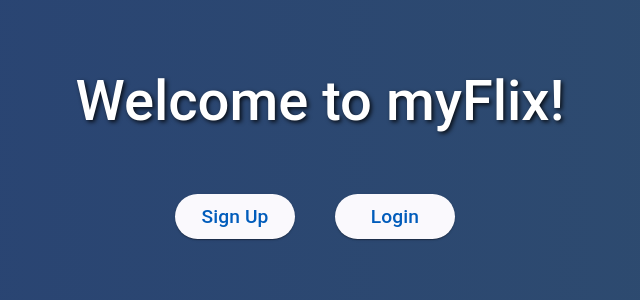
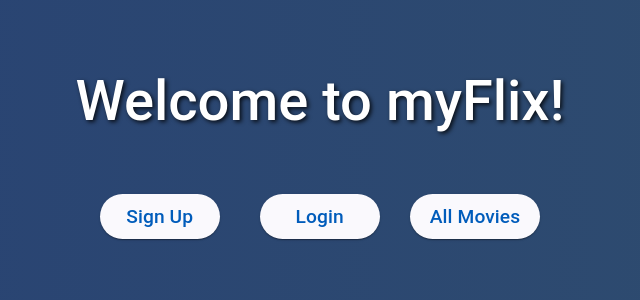
Before and after one commit to Bob3x/myFlix-Angular, an Angular app: page / in a window 1280 px wide. Shown: the top 300 px of the page, without its empty margins (320-960 px from the left). Built offline with nearby package versions, Linux system fonts and the light colour scheme.

Commit message:
Updating component with movie-card

```diff
--- a/src/app/app.component.html
+++ b/src/app/app.component.html
@@ -55,6 +55,8 @@
             (click)="openUserLoginDialog()">
             Login
         </button>
+
+        <button mat-raised-button color="primary" (click)="openMoviesDialog()">All Movies</button>
     </div>
 </div>
 
```
